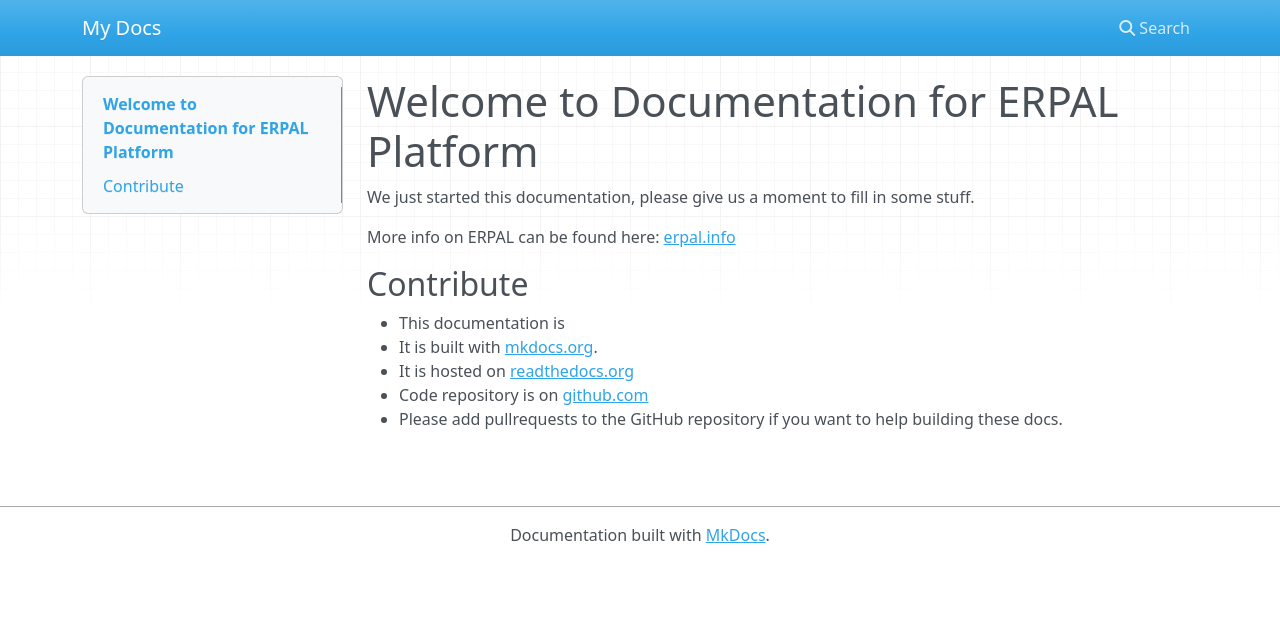
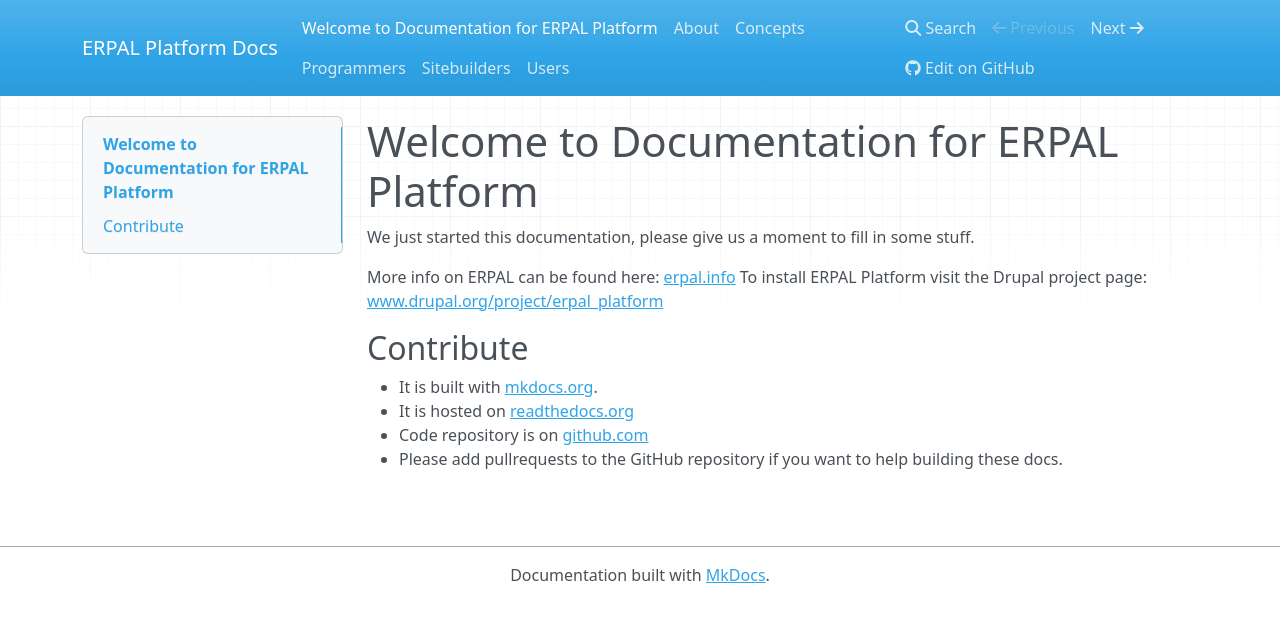
Before and after one commit to brightsolutions/ERPAL-Platform-Docs, an MkDocs documentation site: the page built from docs/index.md, in a window 1280 px wide. Shown: the top 622 px of the page. Built offline with MkDocs 1.6.1, drawn with Linux system fonts in a browser that asks for light colours; nearby versions of some CDN libraries.

Commit message:
added some settings and some placeholder files

```diff
--- a/docs/index.md
+++ b/docs/index.md
@@ -2,11 +2,11 @@
 
 We just started this documentation, please give us a moment to fill in some stuff.
 
-More info on ERPAL can be found here: [erpal.info](http://erpal.info)
+More info on ERPAL can be found here: [erpal.info](http://www.erpal.info)
+To install ERPAL Platform visit the Drupal project page: [www.drupal.org/project/erpal_platform](https://www.drupal.org/project/erpal_platform)
 
 ## Contribute
 
-* This documentation is
 * It is built with [mkdocs.org](http://mkdocs.org).
 * It is hosted on [readthedocs.org](https://readthedocs.org)
 * Code repository is on [github.com](https://github.com/brightsolutions/ERPAL-Platform-Docs)
--- a/mkdocs.yml
+++ b/mkdocs.yml
@@ -1 +1,9 @@
-site_name: My Docs
+site_name: ERPAL Platform Docs
+repo_url: https://github.com/brightsolutions/ERPAL-Platform-Docs
+pakes:
+- [index.md, Home]
+- [about.md, About]
+- [concepts.md, Concepts]
+- [users.md, For Users]
+- [sitebuilders.md, For Sitebuilders]
+- [programmers.md, For Programmers]
```
Also changed, not shown: README.md (+1 -1 lines), docs/about.md (added, +10 -0 lines), docs/concepts.md (added), docs/programmers.md (added), docs/sitebuilders.md (added), docs/users.md (added).
